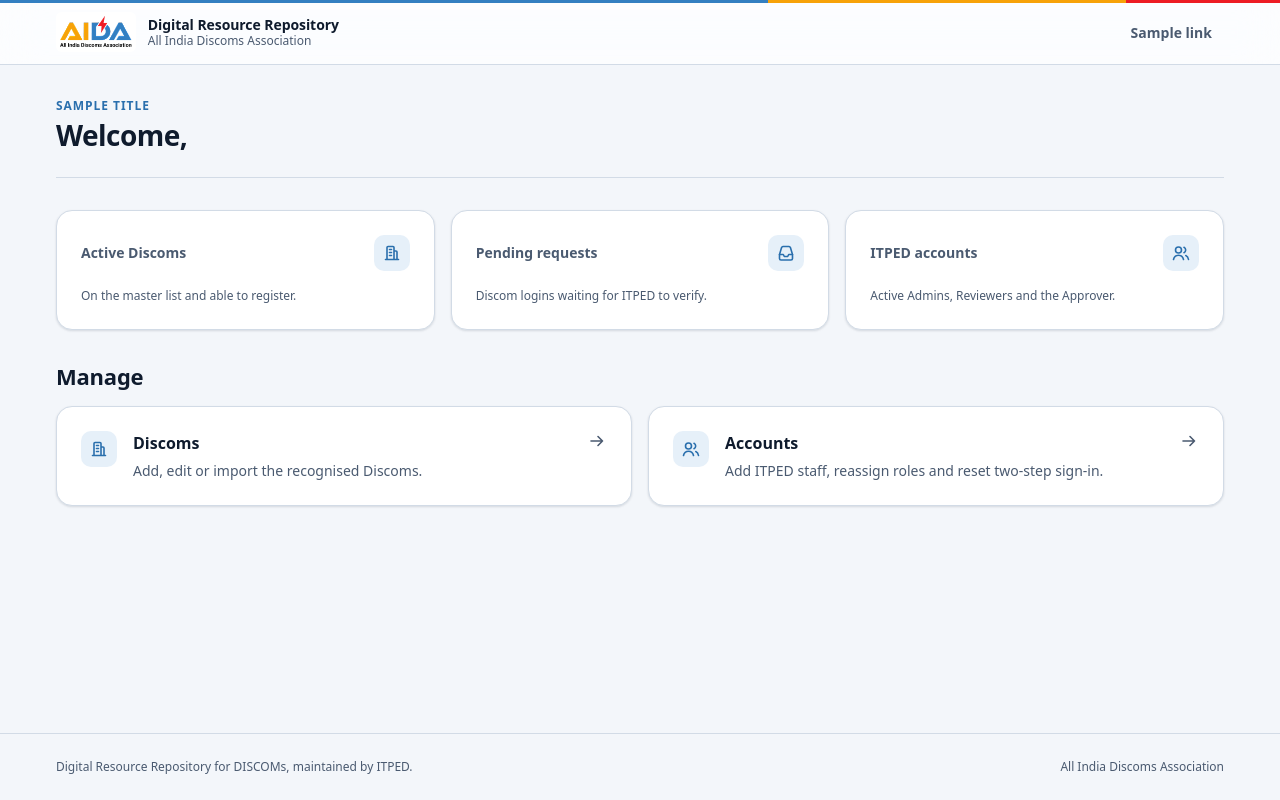
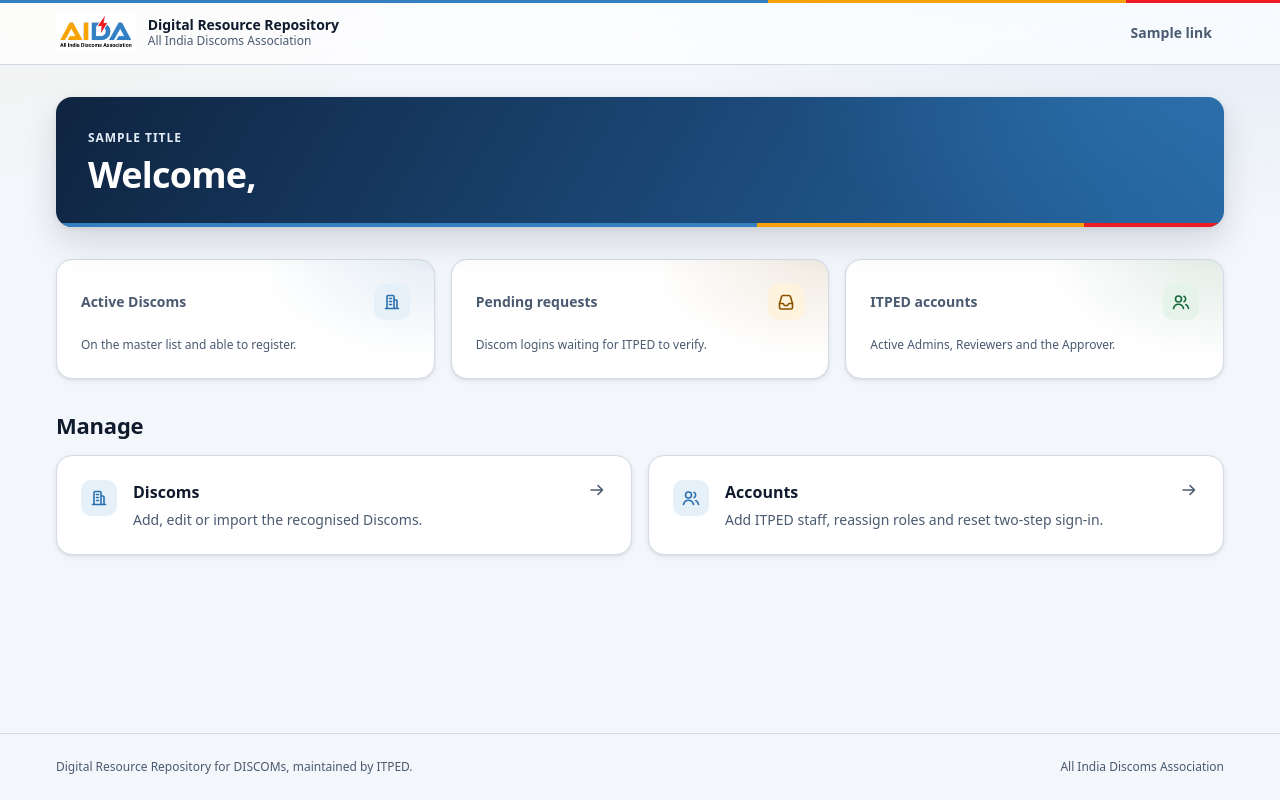
Before and after one commit to AIDAREPO2026/repo-app, a FastAPI app: template app/templates/accounts/dashboard.html in a window 1280 px wide. Run offline with FastAPI, Linux system fonts and the light colour scheme; the template is opened without the code that fills it: most values are stand-ins (such as "Sample title", 1, 10 or a date in 2020); style sheets or scripts are compiled from the project's sources; parts of the project's set-up code (start-up, migrations or seed data) failed here and were passed over.

Commit message:
P1-UI-02 Lighter dark mode and richer surfaces (#24)
Dark surfaces move from near-black to slate-navy. Adds a logo-colour page wash, sidebar glow, button glow, toned stat cards and a welcome banner on dashboards, all from tokens and covered by the contrast test.

Co-authored-by: Raghvendra Singh <raghvendra@trimir.in>

```diff
--- a/app/static/css/app.src.css
+++ b/app/static/css/app.src.css
@@ -66,7 +66,7 @@
 
 @layer base {
   html {
-    background: var(--aida-canvas);
+    background: var(--aida-canvas-wash) no-repeat, var(--aida-canvas);
     color: var(--aida-text);
     font-family: var(--aida-font);
     -webkit-font-smoothing: antialiased;
--- a/app/static/css/components.css
+++ b/app/static/css/components.css
@@ -269,7 +269,10 @@
   /* ---------- Brand chrome: the navy sidebar, menu drawer and sign-in brand panel ---------- */
 
   .chrome {
-    background: var(--aida-brand-stripe) top / 100% 3px no-repeat, var(--aida-chrome);
+    background:
+      var(--aida-brand-stripe) top / 100% 3px no-repeat,
+      var(--aida-chrome-glow),
+      var(--aida-chrome);
     color: var(--aida-chrome-text);
   }
 
@@ -546,7 +549,7 @@
   .btn-primary {
     background: var(--aida-accent);
     color: var(--aida-accent-contrast);
-    box-shadow: var(--aida-shadow-0);
+    box-shadow: var(--aida-shadow-0), var(--aida-accent-glow);
   }
 
 
@@ -676,10 +679,27 @@
   }
 
   /* A figure on a dashboard: what it counts, the number, and where to act on it. */
+  /* Each figure has a tone (blue by default, amber or green), shown on its icon and as a
+     soft wash in the card's corner. The number and text stay in the normal text colours. */
   .stat {
+    --stat-tone: var(--aida-accent);
+    --stat-tone-subtle: var(--aida-accent-subtle);
     display: flex;
     flex-direction: column;
     gap: var(--aida-space-2);
+    background:
+      radial-gradient(16rem 9rem at 100% 0%, color-mix(in srgb, var(--stat-tone) 12%, transparent), transparent 70%),
+      var(--aida-surface);
+  }
+
+  .tone-warning {
+    --stat-tone: var(--aida-warning);
+    --stat-tone-subtle: var(--aida-warning-subtle);
+  }
+
+  .tone-success {
+    --stat-tone: var(--aida-success);
+    --stat-tone-subtle: var(--aida-success-subtle);
   }
 
   .stat-head {
@@ -698,8 +718,8 @@
     width: 2.25rem;
     height: 2.25rem;
     border-radius: var(--aida-radius-md);
-    background: var(--aida-accent-subtle);
-    color: var(--aida-accent);
+    background: var(--stat-tone-subtle, var(--aida-accent-subtle));
+    color: var(--stat-tone, var(--aida-accent));
   }
 
   .stat-value {
@@ -732,6 +752,10 @@
     transition: transform var(--aida-duration-fast) var(--aida-ease-enter);
   }
 
+  .action-card:hover {
+    transform: translateY(-2px);
+  }
+
   .action-card:hover .action-card-arrow {
     color: var(--aida-accent);
     transform: translateX(0.25rem);
@@ -748,6 +772,63 @@
     gap: var(--aida-space-2);
     color: var(--aida-text-muted);
     font-size: var(--aida-text-xs);
+  }
+
+  /* ---------- Welcome banner: the top of a dashboard ---------- */
+
+  .hero {
+    position: relative;
+    overflow: hidden;
+    margin-bottom: var(--aida-space-6);
+    padding: var(--aida-space-6);
+    border-radius: var(--aida-radius-lg);
+    background: var(--aida-hero);
+    box-shadow: var(--aida-shadow-2);
+    color: var(--aida-hero-text);
+  }
+
+  /* The logo's three colours along the bottom edge, as on the top bar. */
+  .hero::after {
+    content: "";
+    position: absolute;
+    inset: auto 0 0;
+    height: 4px;
+    background: var(--aida-brand-stripe);
+  }
+
+  .hero-eyebrow {
+    color: var(--aida-hero-muted);
+    font-size: var(--aida-text-xs);
+    font-weight: 650;
+    letter-spacing: 0.08em;
+    text-transform: uppercase;
+  }
+
+  /* Phones get the page-title size, so a long name does not fill the screen. */
+  .hero-title {
+    margin-top: var(--aida-space-2);
+    font-size: var(--aida-text-2xl);
+    line-height: var(--aida-text-2xl-leading);
+    letter-spacing: var(--aida-text-2xl-tracking);
+    font-weight: 700;
+  }
+
+  @media (min-width: 40rem) {
+    .hero-title {
+      font-size: var(--aida-text-3xl);
+      line-height: var(--aida-text-3xl-leading);
+      letter-spacing: var(--aida-text-3xl-tracking);
+    }
+  }
+
+  .hero-lead {
+    margin-top: var(--aida-space-2);
+    color: var(--aida-hero-muted);
+    font-size: var(--aida-text-base);
+  }
+
+  .hero :focus-visible {
+    outline-color: var(--aida-hero-text);
   }
 
   /* ---------- Badges ---------- */
@@ -1295,10 +1376,6 @@
       height: 100dvh;
       justify-content: space-between;
       padding: var(--aida-space-7);
-      background:
-        var(--aida-brand-stripe) top / 100% 3px no-repeat,
-        var(--aida-chrome-glow),
-        var(--aida-chrome);
     }
 
     .auth-pitch,
--- a/app/static/css/tokens.css
+++ b/app/static/css/tokens.css
@@ -28,12 +28,18 @@
   );
 
   /* Surfaces, from the page behind everything to raised cards, tinted toward the brand
-     blue: cool greys by day, deep navy by night. */
-  --aida-canvas: light-dark(#f3f6fa, #0b1320);
-  --aida-surface: light-dark(#ffffff, #121c2c);
-  --aida-surface-sunken: light-dark(#e8eef5, #1a2638);
-  --aida-surface-hover: light-dark(#edf2f8, #1d2a3e);
-  --aida-surface-pressed: light-dark(#dde6f0, #25344b);
+     blue: cool greys by day, a lifted slate-navy by night (not near-black, which reads
+     heavy and hides the difference between page and card). */
+  --aida-canvas: light-dark(#f3f6fa, #172030);
+  --aida-surface: light-dark(#ffffff, #1f2a3d);
+  --aida-surface-sunken: light-dark(#e8eef5, #1a2436);
+  --aida-surface-hover: light-dark(#edf2f8, #27354b);
+  --aida-surface-pressed: light-dark(#dde6f0, #2f3e57);
+  /* A faint wash of the logo blue and amber across the top of the page. Decorative only:
+     text sits on the solid colours beneath it, which the contrast test checks. */
+  --aida-canvas-wash:
+    radial-gradient(64rem 28rem at 100% -6rem, color-mix(in srgb, var(--aida-brand-blue) 12%, transparent), transparent 70%),
+    radial-gradient(40rem 22rem at 0% -4rem, color-mix(in srgb, var(--aida-brand-amber) 6%, transparent), transparent 70%);
   /* Behind QR codes in both themes, because scanners need dark marks on white. */
   --aida-surface-scan: #ffffff;
   /* Behind the AIDA logo in both themes, because its lettering is dark. */
@@ -41,20 +47,20 @@
 
   /* Text, navy rather than black. Every pair meets WCAG AA (4.5:1) on canvas, surface,
      sunken and hover surfaces; tests/core/test_tokens_contrast.py checks it. */
-  --aida-text: light-dark(#0f1b2d, #edf2f8);
-  --aida-text-muted: light-dark(#4a5a70, #a5b3c6);
+  --aida-text: light-dark(#0f1b2d, #eef2f8);
+  --aida-text-muted: light-dark(#4a5a70, #b0bccd);
   --aida-text-on-accent: light-dark(#ffffff, #0b1320);
 
   /* Borders. The strong border outlines form fields, so it keeps 3:1 (WCAG 1.4.11). */
-  --aida-border: light-dark(#d2dbe6, #2b3a51);
-  --aida-border-strong: light-dark(#7d8ca1, #62748e);
+  --aida-border: light-dark(#d2dbe6, #34435c);
+  --aida-border-strong: light-dark(#7d8ca1, #7587a3);
 
   /* Accent: the logo blue, a shade deeper by day so white button text and links pass AA,
      and lighter by night so it reads on navy. Links, primary buttons, focus, selection. */
   --aida-accent: light-dark(#2a6fad, #6fb0ec);
   --aida-accent-hover: light-dark(#225d93, #93c4f2);
   --aida-accent-pressed: light-dark(#1b4c79, #b6d7f6);
-  --aida-accent-subtle: light-dark(#e6f0f9, #16304d);
+  --aida-accent-subtle: light-dark(#e6f0f9, #1d3a5c);
   --aida-accent-contrast: var(--aida-text-on-accent);
   --aida-focus-ring: light-dark(#2a6fad, #93c4f2);
   /* The soft halo around a focused form field, on top of the focus ring. */
@@ -63,10 +69,10 @@
   /* Brand chrome: the sidebar, the menu drawer and the sign-in brand panel. Deep navy in
      both themes, so the portal looks like AIDA's on every screen. Amber marks the current
      page and the focus ring here, because the accent blue does not show on navy. */
-  --aida-chrome: light-dark(#0f2440, #08111e);
-  --aida-chrome-hover: light-dark(#18324f, #111d2e);
-  --aida-chrome-active: light-dark(#1f3d60, #182a42);
-  --aida-chrome-border: light-dark(#203a5c, #1a283c);
+  --aida-chrome: light-dark(#0f2440, #13203a);
+  --aida-chrome-hover: light-dark(#18324f, #1b2b4a);
+  --aida-chrome-active: light-dark(#1f3d60, #23385c);
+  --aida-chrome-border: light-dark(#203a5c, #263755);
   --aida-chrome-text: #c6d3e4;
   --aida-chrome-label: light-dark(#91a6c2, #8ea2be);
   --aida-chrome-strong: #ffffff;
@@ -78,15 +84,26 @@
     transparent 60%
   );
 
+  /* The welcome banner on dashboards: navy into the logo blue, white text on every part
+     of it (the contrast test checks each stop). */
+  --aida-hero-start: #0f2440;
+  --aida-hero-middle: #1b4877;
+  --aida-hero-end: #2667a2;
+  --aida-hero-text: #ffffff;
+  --aida-hero-muted: #e3ecf7;
+  --aida-hero:
+    radial-gradient(34rem 16rem at 95% -10%, color-mix(in srgb, var(--aida-brand-blue) 45%, transparent), transparent 70%),
+    linear-gradient(120deg, var(--aida-hero-start), var(--aida-hero-middle) 55%, var(--aida-hero-end));
+
   /* Status colours: text colour on its own subtle background. Warning comes from the logo
      amber and danger from its red, each deepened or lightened until text passes AA. */
   --aida-success: light-dark(#17693a, #6fd28f);
-  --aida-success-subtle: light-dark(#e5f3ea, #12291d);
+  --aida-success-subtle: light-dark(#e5f3ea, #173527);
   --aida-warning: light-dark(#8a5300, #f7b23b);
-  --aida-warning-subtle: light-dark(#fef3dc, #2e2310);
+  --aida-warning-subtle: light-dark(#fef3dc, #3a2d14);
   --aida-danger: light-dark(#c4161d, #ff8a8e);
   --aida-danger-hover: light-dark(#a01218, #ffadb0);
-  --aida-danger-subtle: light-dark(#fdeaea, #3a1519);
+  --aida-danger-subtle: light-dark(#fdeaea, #451b20);
   --aida-info: var(--aida-accent);
   --aida-info-subtle: var(--aida-accent-subtle);
 
@@ -106,10 +123,16 @@
   --aida-radius-lg: 1rem;
   --aida-radius-full: 999px;
 
-  /* Two shadow depths: resting cards, and things that float (menus, modals). */
-  --aida-shadow-0: 0 1px 2px rgb(15 27 45 / 0.06);
-  --aida-shadow-1: 0 1px 2px rgb(15 27 45 / 0.06), 0 1px 3px rgb(15 27 45 / 0.08);
-  --aida-shadow-2: 0 12px 32px rgb(15 27 45 / 0.16), 0 2px 6px rgb(15 27 45 / 0.08);
+  /* Shadow depths: resting cards, and things that float (menus, modals). By night
+     shadows go darker, and raised surfaces get a faint lit top edge, so cards still
+     separate from the page. */
+  --aida-shadow-color: light-dark(rgb(15 27 45 / 0.07), rgb(4 8 16 / 0.35));
+  --aida-edge-light: light-dark(rgb(255 255 255 / 0), rgb(255 255 255 / 0.06));
+  --aida-shadow-0: 0 1px 2px var(--aida-shadow-color);
+  --aida-shadow-1: inset 0 1px 0 var(--aida-edge-light), 0 1px 2px var(--aida-shadow-color), 0 2px 6px var(--aida-shadow-color);
+  --aida-shadow-2: inset 0 1px 0 var(--aida-edge-light), 0 14px 34px light-dark(rgb(15 27 45 / 0.14), rgb(4 8 16 / 0.5)), 0 2px 6px var(--aida-shadow-color);
+  /* The soft blue glow under a primary button. */
+  --aida-accent-glow: 0 4px 14px color-mix(in srgb, var(--aida-accent) 28%, transparent);
 
   /* Type: the system font, sizes in rem. Large sizes get tighter tracking and leading;
      body text has none (apple-design §15). */
--- a/app/templates/accounts/dashboard.html
+++ b/app/templates/accounts/dashboard.html
@@ -1,14 +1,14 @@
 {% extends "base.html" %}
-{% from "macros/ui.html" import page_header, card, empty_state, stat_card, action_card with context %}
+{% from "macros/ui.html" import hero, card, empty_state, stat_card, action_card with context %}
 {% set name = (request.state.login.full_name or request.state.login.user_id) %}
 {% block content %}
-{{ page_header(_("Welcome, %(name)s", name=name), today.strftime("%A %-d %B %Y"), eyebrow=title) }}
+{{ hero(_("Welcome, %(name)s", name=name), today.strftime("%A %-d %B %Y"), eyebrow=title) }}
 
 {% if overview is not none %}
 <div class="grid gap-4 sm:grid-cols-3">
   {{ stat_card("Active Discoms", overview.active_discoms, "building", "On the master list and able to register.") }}
-  {{ stat_card("Pending requests", overview.pending_requests, "inbox", "Discom logins waiting for ITPED to verify.") }}
-  {{ stat_card("ITPED accounts", overview.itped_accounts, "users", "Active Admins, Reviewers and the Approver.") }}
+  {{ stat_card("Pending requests", overview.pending_requests, "inbox", "Discom logins waiting for ITPED to verify.", tone="warning") }}
+  {{ stat_card("ITPED accounts", overview.itped_accounts, "users", "Active Admins, Reviewers and the Approver.", tone="success") }}
 </div>
 
 <h2 class="section-title mt-8">{{ _("Manage") }}</h2>
--- a/app/templates/macros/ui.html
+++ b/app/templates/macros/ui.html
@@ -59,13 +59,23 @@
 {% endmacro %}
 
 {# A dashboard figure. label is a message id; value is data. note is an optional message. #}
-{% macro stat_card(label, value, icon_name, note="") %}
+{# tone: "accent" (blue), "warning" (amber) or "success" (green), for the icon and corner wash. #}
+{% macro stat_card(label, value, icon_name, note="", tone="accent") %}
 {% from "macros/icons.html" import icon %}
-<section class="card stat">
+<section class="card stat tone-{{ tone }}">
   <div class="stat-head"><h2>{{ _(label) }}</h2><span class="stat-icon" aria-hidden="true">{{ icon(icon_name) }}</span></div>
   <p class="stat-value">{{ value }}</p>
   {% if note %}<p class="stat-note">{{ _(note) }}</p>{% endif %}
 </section>
+{% endmacro %}
+
+{# The welcome banner at the top of a dashboard: brand gradient, white text. #}
+{% macro hero(title, lead="", eyebrow="") %}
+<header class="hero">
+  {% if eyebrow %}<p class="hero-eyebrow">{{ _(eyebrow) }}</p>{% endif %}
+  <h1 class="hero-title">{{ title }}</h1>
+  {% if lead %}<p class="hero-lead">{{ lead }}</p>{% endif %}
+</header>
 {% endmacro %}
 
 {# A shortcut to another page: the whole card is the link. #}
```
Also changed, not shown: docs/journal/P1-UI-02.md (+3 -0 lines), tests/core/test_tokens_contrast.py (+3 -0 lines).
